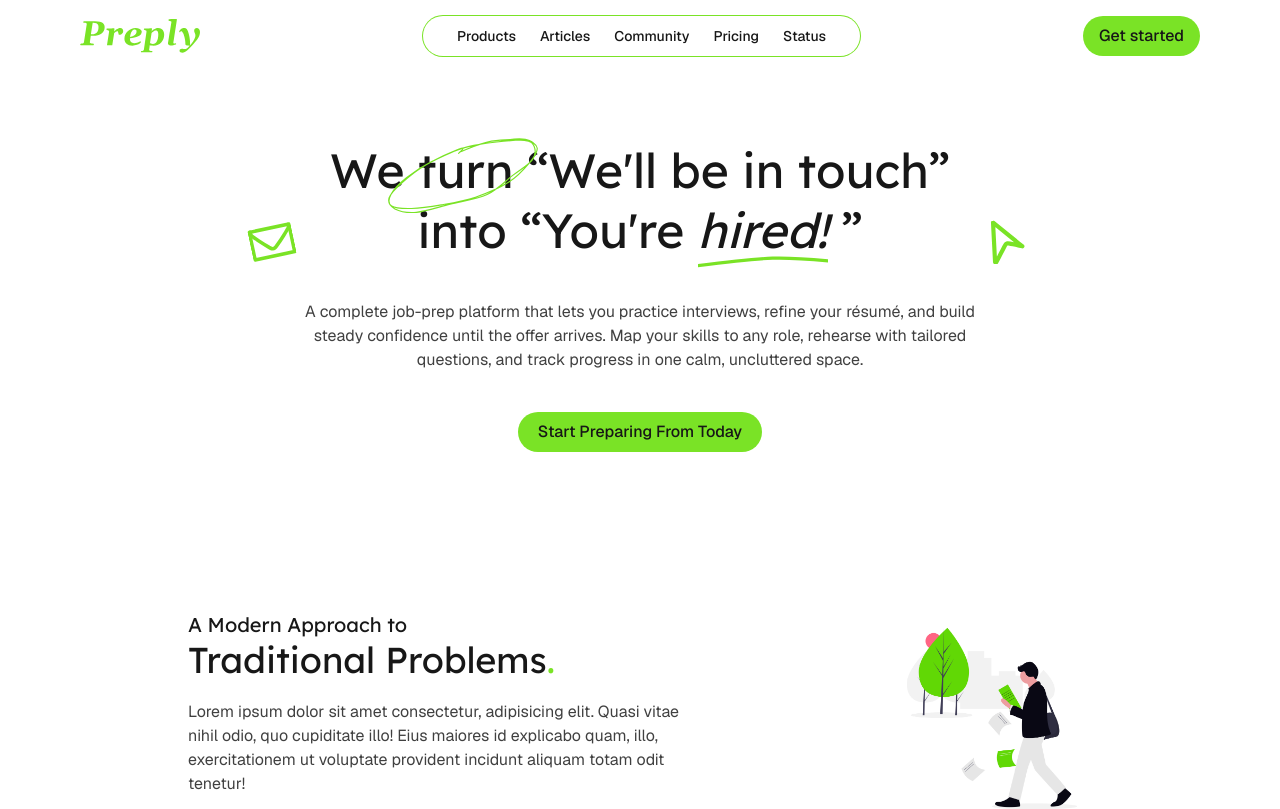
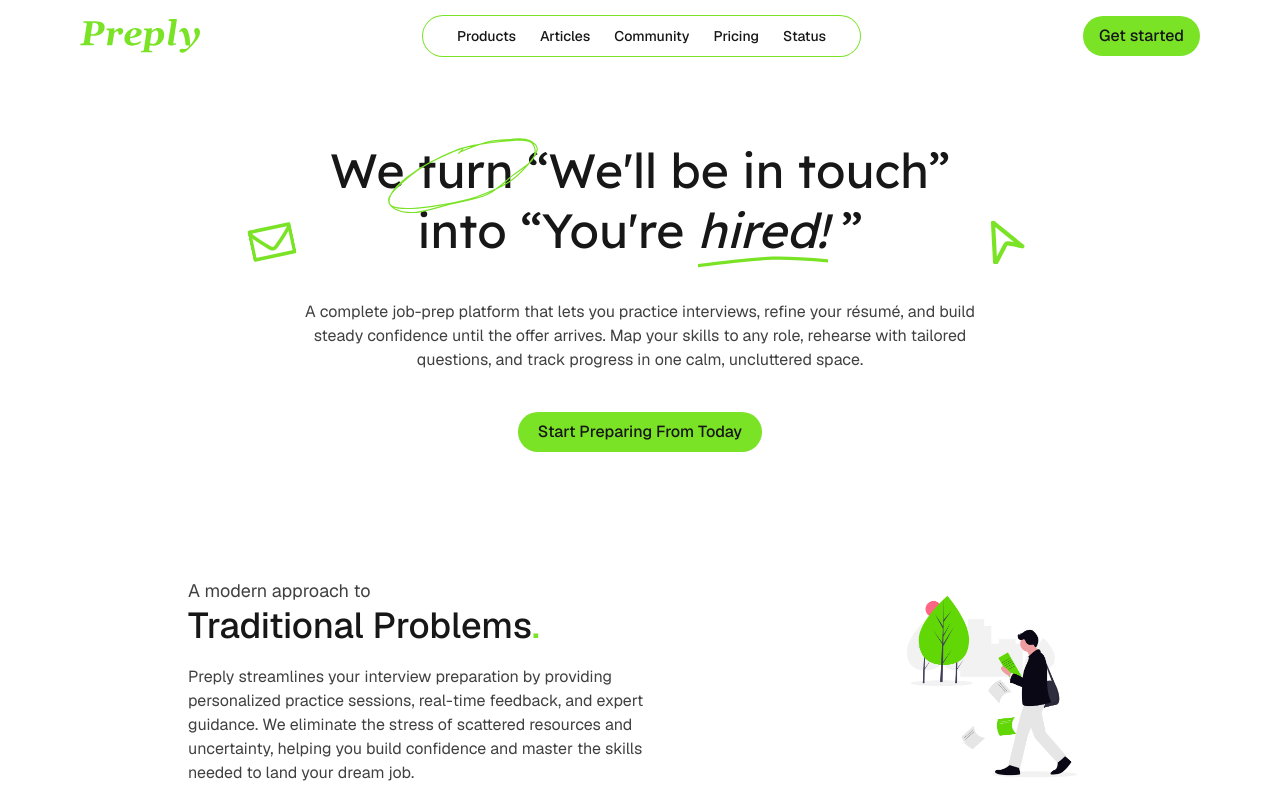
Before and after one commit to ShayokhShorfuddin/preply, a Next.js app: page / in a window 1280 px wide. Shown: the top 809 px of the page. Built offline with nearby package versions, Linux system fonts and the light colour scheme.

Commit message:
remove @apply from several classes, use React-Scan cdn rather than module

```diff
--- a/app/_components/Footer.tsx
+++ b/app/_components/Footer.tsx
@@ -4,8 +4,6 @@ import Facebook from "@/public/facebook.svg";
 import LinkedIn from "@/public/linkedin.svg";
 import LogoWhite from "@/public/logo-white.svg";
 import X from "@/public/x.svg";
-
-// TODO: Send classnames to globals.css and use them here for readability
 
 export default function Footer() {
   return (
--- a/app/_components/Hero.tsx
+++ b/app/_components/Hero.tsx
@@ -5,7 +5,6 @@ import Pointer from "@/public/pointer.svg";
 
 const lexend = Lexend_Deca({ subsets: ["latin"] });
 
-// TODO: Send classnames to globals.css and use them here for readability
 export default function Hero() {
   return (
     <section>
--- a/app/_components/Navbar.tsx
+++ b/app/_components/Navbar.tsx
@@ -5,31 +5,59 @@ import Logo from "@/public/logo.svg";
 export default function Navbar() {
   return (
     <header>
-      <nav className="navbar font-sans">
+      <nav className="flex items-center justify-between py-4 px-20 relative font-sans select-none">
         <Link href="/">
           <Image className="w-30" src={Logo} alt="Logo" />
         </Link>
 
         {/* Navbar links here */}
-        <ul>
+        <ul className="flex py-2.5 px-7 rounded-full space-x-3 z-10 text-sm font-medium ring-1 ring-preply-green">
           <li>
-            <Link href="/">Products</Link>
+            <Link
+              href="/"
+              className="p-1.5 hover:text-preply-green transition duration-350"
+            >
+              Products
+            </Link>
           </li>
           <li>
-            <Link href="/articles">Articles</Link>
+            <Link
+              href="/articles"
+              className="p-1.5 hover:text-preply-green transition duration-350"
+            >
+              Articles
+            </Link>
           </li>
           <li>
-            <Link href="/community">Community</Link>
+            <Link
+              href="/community"
+              className="p-1.5 hover:text-preply-green transition duration-350"
+            >
+              Community
+            </Link>
           </li>
           <li>
-            <Link href="/pricing">Pricing</Link>
+            <Link
+              href="/pricing"
+              className="p-1.5 hover:text-preply-green transition duration-350"
+            >
+              Pricing
+            </Link>
           </li>
           <li>
-            <Link href="/status">Status</Link>
+            <Link
+              href="/status"
+              className="p-1.5 hover:text-preply-green transition duration-350"
+            >
+              Status
+            </Link>
           </li>
         </ul>
 
-        <button type="button" className="navbar-get-started-button">
+        <button
+          type="button"
+          className="py-2 px-4 bg-preply-green hover:cursor-pointer font-medium rounded-full transform transition active:scale-96"
+        >
           Get started
         </button>
       </nav>
--- a/app/_components/ReactScan.tsx
+++ /dev/null
@@ -1,14 +0,0 @@
-/** biome-ignore-all assist/source/organizeImports: <> */
-"use client";
-import { scan } from "react-scan";
-import { type JSX, useEffect } from "react";
-
-export function ReactScan(): JSX.Element {
-  useEffect(() => {
-    scan({
-      enabled: true,
-    });
-  }, []);
-
-  return <></>;
-}
--- a/app/_components/TextAndImage.tsx
+++ b/app/_components/TextAndImage.tsx
@@ -1,32 +1,26 @@
-import { Lexend_Deca } from "next/font/google";
 import Image from "next/image";
 import Absorbed from "@/public/illustrations/undraw_absorbed.png";
-
-const lexend = Lexend_Deca({ subsets: ["latin"] });
-
-// TODO: After this section is done, send classnames to globals.css and use them here for readability
 
 export default function TextAndImage() {
   return (
     <section>
-      <div className="flex justify-center font-sans mt-[10rem]">
+      {/* TODO: Add more of these components. We might choose a for loop to render multiple components (assuming we have the texts and images ready and the component will stay mostly the same with minimal changes) */}
+      <div className="flex justify-center font-sans mt-[8rem]">
         <div className="flex gap-x-[12rem]">
           <div>
-            <p
-              className={`${lexend.className} text-[20px] text-neutral-900 leading-tight`}
-            >
-              A Modern Approach to <br />{" "}
-              <span className="text-[36px] text-neutral-900">
+            <p className="font-sans text-[18px] text-neutral-700 leading-tight">
+              A modern approach to <br />{" "}
+              <span className="text-[36px] text-neutral-900 font-medium">
                 Traditional Problems<span className="text-preply-green">.</span>
               </span>
             </p>
 
-            {/* TODO: Edit text */}
             <p className="max-w-lg mt-[1.1rem] text-neutral-700">
-              Lorem ipsum dolor sit amet consectetur, adipisicing elit. Quasi
-              vitae nihil odio, quo cupiditate illo! Eius maiores id explicabo
-              quam, illo, exercitationem ut voluptate provident incidunt aliquam
-              totam odit tenetur!
+              Preply streamlines your interview preparation by providing
+              personalized practice sessions, real-time feedback, and expert
+              guidance. We eliminate the stress of scattered resources and
+              uncertainty, helping you build confidence and master the skills
+              needed to land your dream job.
             </p>
           </div>
 
--- a/app/globals.css
+++ b/app/globals.css
@@ -30,18 +30,3 @@ body {
 .round_marking {
   @apply relative after:content-[''] after:-rotate-5 after:w-[170px] after:h-[70px] after:-left-10 after:bottom-[-10px] after:z-10 after:absolute after:bg-center after:bg-no-repeat after:bg-cover after:bg-[url('../public/round-marking.svg')];
 }
-.navbar {
-  @apply flex items-center justify-between py-4 px-20 relative font-sans select-none;
-
-  ul {
-    @apply flex py-2.5 px-7 rounded-full space-x-3 z-10 text-sm font-medium ring-1 ring-preply-green;
-
-    a {
-      @apply p-1.5 hover:text-preply-green transition duration-350;
-    }
-  }
-}
-
-.navbar-get-started-button {
-  @apply py-2 px-4 bg-preply-green hover:cursor-pointer font-medium rounded-full transform transition active:scale-96;
-}
--- a/app/layout.tsx
+++ b/app/layout.tsx
@@ -1,7 +1,7 @@
 import type { Metadata } from "next";
 import { Geist } from "next/font/google";
+import Script from "next/script";
 import "./globals.css";
-import { ReactScan } from "./_components/ReactScan";
 
 const geistSans = Geist({
   variable: "--font-geist-sans",
@@ -20,8 +20,13 @@ export default function RootLayout({
 }>) {
   return (
     <html lang="en">
-      {/* We don't want to include the ReactScan component in production builds. Its just for local tests */}
-      {process.env.NODE_ENV === "development" && <ReactScan />}
+      {/* React-scan for local development only */}
+      {process.env.NODE_ENV === "development" && (
+        <head>
+          <script src="https://unpkg.com/react-scan/dist/auto.global.js" />
+        </head>
+      )}
+
       <body className={`${geistSans.variable} antialiased`}>{children}</body>
     </html>
   );
--- a/package.json
+++ b/package.json
@@ -12,8 +12,7 @@
   "dependencies": {
     "next": "15.5.3",
     "react": "19.1.0",
-    "react-dom": "19.1.0",
-    "react-scan": "^0.4.3"
+    "react-dom": "19.1.0"
   },
   "devDependencies": {
     "@biomejs/biome": "2.2.0",
```
Also changed, not shown: 1 other file (tests, documents, lock files or other folders).
